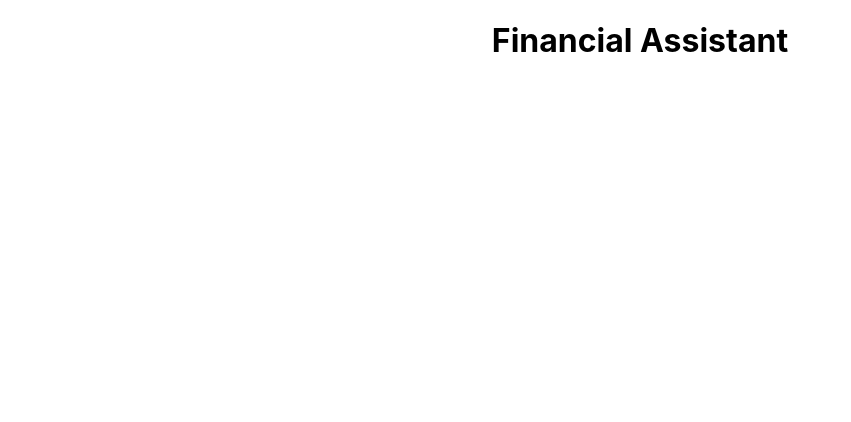
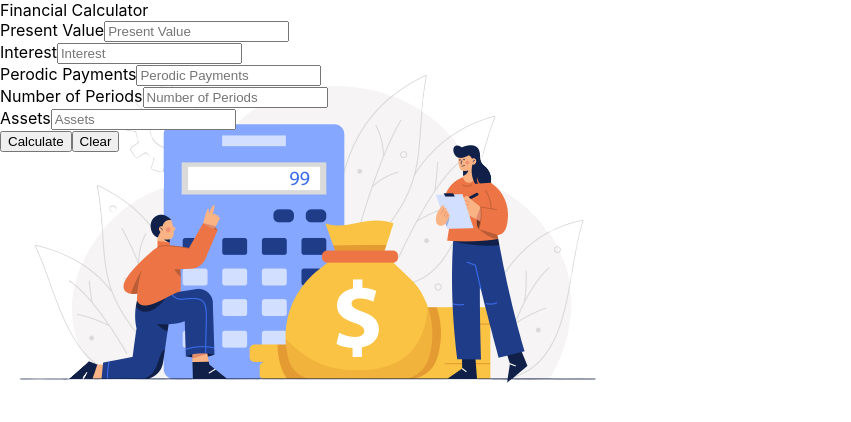
Before and after one commit to Ket93/Project-Program, a React (Create React App) app in the folder main/: page / in a window 1280 px wide. Shown: the top 422 px of the page, without its empty margins (0-851 px from the left). Built offline with nearby package versions, Linux system fonts and the light colour scheme.

Commit message:
add a financial calculator

```diff
--- a/main/src/App.css
+++ b/main/src/App.css
@@ -28,6 +28,10 @@
   color: #61dafb;
 }
 
+h1 {
+  font-size: 50px;
+}
+
 @keyframes App-logo-spin {
   from {
     transform: rotate(0deg);
--- a/main/src/App.js
+++ b/main/src/App.js
@@ -1,13 +1,17 @@
-import './App.css';
+import React from 'react';
+import Form from './components/form.js';
+import images from './images/moneystash.png';
 
 function App() {
   return (
     <div className="App">
-      <div className="heading">
-        <h1>
-          Financial Assistant
-        </h1>
-      </div>
+      <header className="App-header">
+        Financial Calculator
+      </header>
+
+      <div style={{ backgroundImage: `url(${images})`, height:"100vh", backgroundRepeat: 'no-repeat'}}>
+      <Form />
+    </div>
     </div>
   );
 }
--- /dev/null
+++ b/main/src/components/form.js
@@ -0,0 +1,97 @@
+import React,{ Component } from 'react'
+
+class Form extends Component{
+constructor(props){
+	super(props)
+	this.state = { email:'',name:'', age:null, address:'',phoneNo:''}
+	this.handleChange = this.handleChange.bind(this)
+	this.handleSubmit = this.handleSubmit.bind(this)
+}
+
+// Form submitting logic, prevent default page refresh
+handleSubmit(event){
+	const { email, name, age, address, phoneNo } = this.state
+	event.preventDefault()
+	alert(`
+	____Your Details____\n
+	Email : ${email}
+	Name : ${name}
+	Age : ${age}
+	Address : ${address}
+	Phone No : ${phoneNo}
+	`)
+}
+
+// Method causes to store all the values of the
+// input field in react state single method handle
+// input changes of all the input field using ES6
+// javascript feature computed property names
+handleChange(event){
+	this.setState({
+	// Computed property names
+	// keys of the objects are computed dynamically
+	[event.target.name] : event.target.value
+	})
+}
+
+// Return a controlled form i.e. values of the
+// input field not stored in DOM values are exist
+// in react component itself as state
+render(){
+	return(
+	<form onSubmit={this.handleSubmit}>
+		<div>
+		<label htmlFor='Present Value'>Present Value</label>
+		<input
+			name='Present Value'
+			placeholder='Present Value'
+			value = {this.state.PresentValue}
+			onChange={this.handleChange}
+		/>
+		</div>
+		<div>
+		<label htmlFor='Interest'>Interest</label>
+		<input
+			name='Interest'
+			placeholder='Interest'
+			value={this.state.Interest}
+			onChange={this.handleChange}
+		/>
+		</div>
+		<div>
+		<label htmlFor='Perodic Payments'>Perodic Payments</label>
+		<input
+			name='Perodic Payments'
+			placeholder='Perodic Payments'
+			value={this.state.PerodicPayments}
+			onChange={this.handleChange}
+		/>
+		</div>
+		<div>
+		<label htmlFor='Number of Periods'>Number of Periods</label>
+		<input
+			name='Number of Periods'
+			placeholder='Number of Periods'
+			value={this.state.NumberofPeriods}
+			onChange={this.handleChange}
+		/>
+		</div>
+		<div>
+		<label htmlFor='Assets'>Assets</label>
+		<input
+			name='Assets'
+			placeholder='Assets'
+			value={this.state.Assets}
+			onChange={this.handleChange}
+		/>
+		</div>
+		<div>
+		<button>Calculate</button>
+		<button>Clear</button>
+		</div>
+	</form>
+	)
+}
+}
+
+export default Form
--- a/main/src/index.js
+++ b/main/src/index.js
@@ -3,6 +3,9 @@ import ReactDOM from 'react-dom';
 import './index.css';
 import App from './App';
 import reportWebVitals from './reportWebVitals';
+
+ReactDOM.render(<App />, document.querySelector('#root'))
+
 
 ReactDOM.render(
   <React.StrictMode>
```
Also changed, not shown: main/src/images/moneystash.png (added), 1 other file (tests, documents, lock files or other folders).
